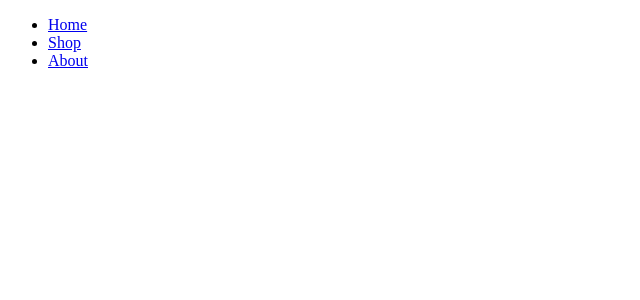
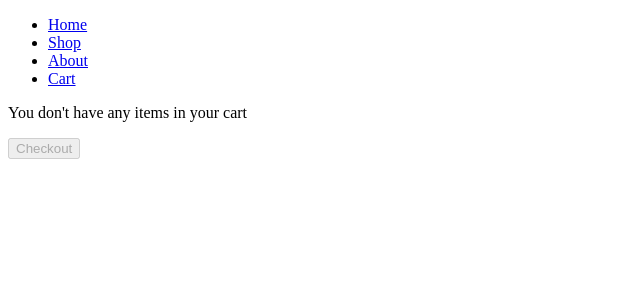
Before and after one commit to lemonadee71/shopping-cart, a React (Create React App) app: page /cart in a window 1280 px wide. Shown: the top 300 px of the page, without its empty margins (0-640 px from the left). Built offline with nearby package versions, Linux system fonts and the light colour scheme; no server answers; the HTML template or start-up script is replaced by a standard one.

Commit message:
Added very simple logic for cart

```diff
--- a/src/App.js
+++ b/src/App.js
@@ -5,16 +5,26 @@ import LandingPage from './components/LandingPage';
 import Shop from './components/Shop';
 import About from './components/About';
 import ProductDetail from './components/ProductDetail';
+import Cart from './components/Cart';
 // import Catalog from './components/Catalog';
 
 function App() {
   const [data, setData] = useState([]);
+  const [itemsInCart, setItemsInCart] = useState(0);
 
   const fetchData = async () => {
     const response = await fetch('https://jsonplaceholder.typicode.com/photos');
     const photos = await response.json();
 
-    setData(photos);
+    setData(photos.slice(0, 100));
+  };
+
+  const addItemsToCart = (amount) => {
+    setItemsInCart(itemsInCart + amount);
+  };
+
+  const removeItemsFromCart = (amount) => {
+    setItemsInCart(itemsInCart - amount);
   };
 
   useEffect(() => {
@@ -30,8 +40,18 @@ function App() {
           <Route path="/shop">
             <Shop data={data} />
           </Route>
+          <Route path="/shop/:id">
+            <Shop data={data} />
+          </Route>
+          <Route exact path="/cart">
+            <Cart numberOfItems={itemsInCart} />
+          </Route>
           <Route exact path="/products/:id">
-            <ProductDetail data={data} />
+            <ProductDetail
+              data={data}
+              add={addItemsToCart}
+              remove={removeItemsFromCart}
+            />
           </Route>
           <Route exact path="/about" component={About} />
         </Switch>
--- /dev/null
+++ b/src/components/Cart.js
@@ -0,0 +1,21 @@
+import React from 'react';
+
+const Cart = ({ numberOfItems }) => {
+  return (
+    <div>
+      {numberOfItems ? (
+        <p>You have {numberOfItems} in your cart</p>
+      ) : (
+        <p>You don't have any items in your cart</p>
+      )}
+      <button
+        disabled={!numberOfItems}
+        onClick={() => alert(`${numberOfItems} items checked out`)}
+      >
+        Checkout
+      </button>
+    </div>
+  );
+};
+
+export default Cart;
--- a/src/components/Catalog.js
+++ b/src/components/Catalog.js
@@ -15,7 +15,7 @@ const Catalog = ({ data }) => {
     if (!id) {
       setDataset(data);
     } else {
-      setDataset(data.filter((item) => item.albumId === id));
+      setDataset(data.filter((item) => item.albumId.toString() === id));
     }
   }, [id, data]);
 
--- a/src/components/Navbar.js
+++ b/src/components/Navbar.js
@@ -13,6 +13,9 @@ const NavBar = () => {
       <li>
         <Link to="/about">About</Link>
       </li>
+      <li>
+        <Link to="/cart">Cart</Link>
+      </li>
     </ul>
   );
 };
--- a/src/components/ProductDetail.js
+++ b/src/components/ProductDetail.js
@@ -1,12 +1,14 @@
 import React, { useEffect, useState } from 'react';
 import { Link, useParams } from 'react-router-dom';
 
-const ProductDetail = ({ data }) => {
+const ProductDetail = ({ data, add, remove }) => {
   const [currentItem, setCurrentItem] = useState();
+  // const [itemCount, setItemCount] = useState(0)
   let { id } = useParams();
 
   useEffect(() => {
-    console.log(id);
+    // setItemCount(0)
+
     const item = data[+id - 1];
     setCurrentItem(item || null);
   }, [id, data]);
@@ -19,6 +21,8 @@ const ProductDetail = ({ data }) => {
           <div>
             <img src={currentItem.url} alt="product" />
           </div>
+          <button onClick={() => add(1)}>+</button>
+          <button onClick={() => remove(1)}>-</button>
         </>
       ) : (
         <>
--- a/src/components/Shop.js
+++ b/src/components/Shop.js
@@ -1,19 +1,22 @@
 import React from 'react';
-import { Route, Switch, useRouteMatch } from 'react-router-dom';
+// import { Route, Switch, useRouteMatch } from 'react-router-dom';
 import Catalog from './Catalog';
 
 const Shop = ({ data }) => {
-  let match = useRouteMatch();
+  // let match = useRouteMatch();
 
   return (
-    <Switch>
-      <Route exact path={match.path}>
-        <Catalog data={data} />
-      </Route>
-      <Route exact path={`${match.path}/:id`}>
-        <Catalog data={data} />
-      </Route>
-    </Switch>
+    // <Switch>
+    //   <Route exact path={match.path}>
+    //     <Catalog data={data} />
+    //   </Route>
+    //   <Route exact path={`${match.path}/:id`}>
+    //     <Catalog data={data} />
+    //   </Route>
+    // </Switch>
+    <>
+      <Catalog data={data} />
+    </>
   );
 };
 
```
